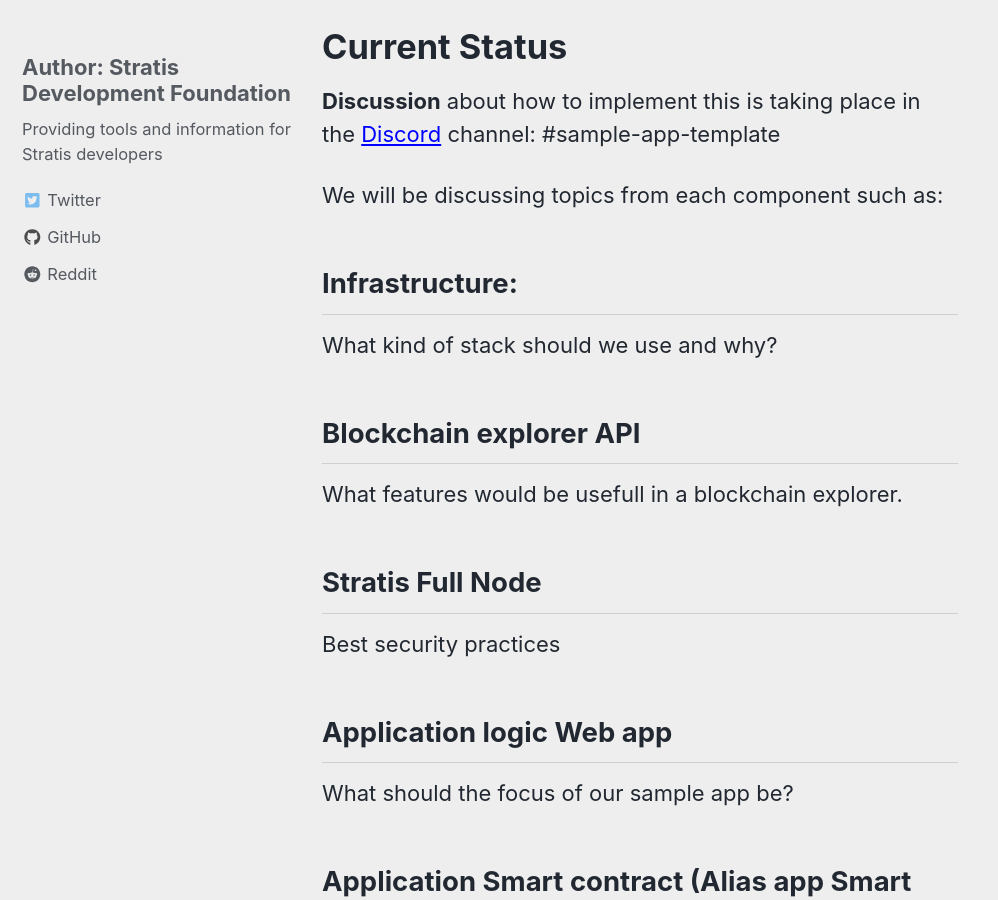
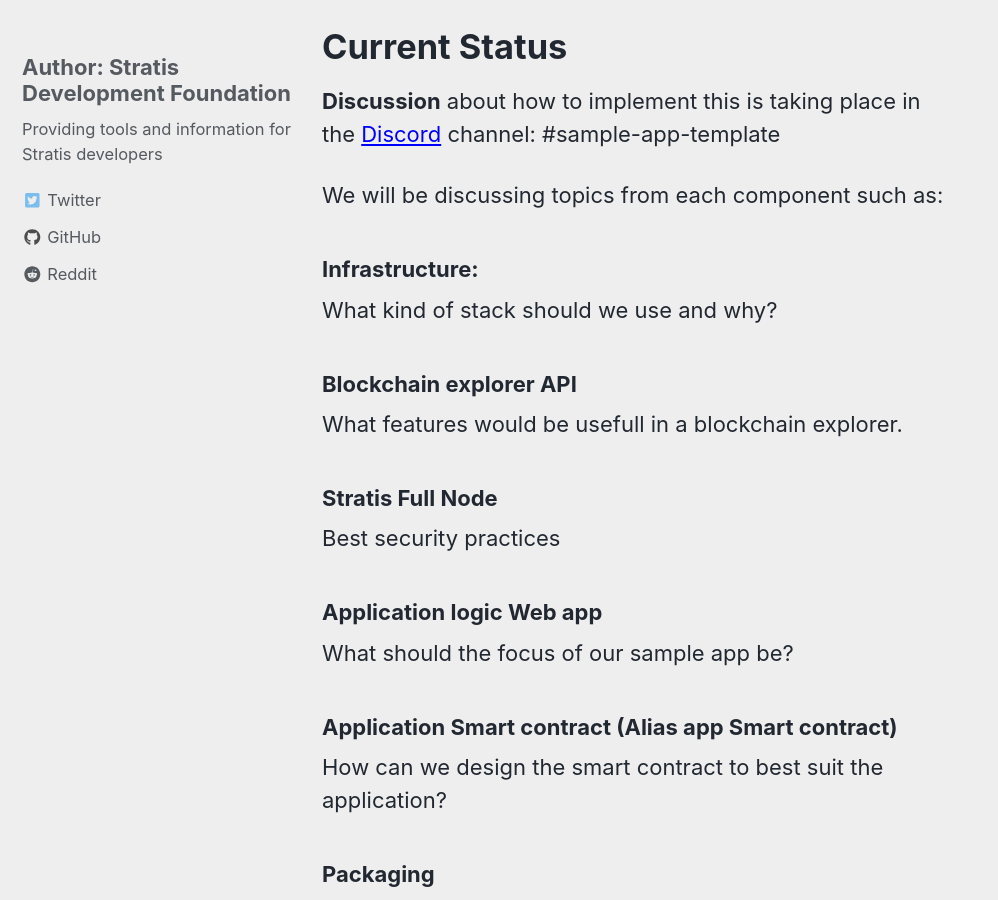
Before and after one commit to StratisDevelopmentFoundation/StratisDevelopmentFoundation.github.io, a Jekyll site: the page built from _pages/projects/End2EndBCappTemplate.md, in a window 1280 px wide and 900 px high, scrolled down 3716 px. Shown: the whole window, without its empty margins (0-998 px from the left). Built offline with Jekyll 4.4.1, drawn with Linux system fonts in a browser that asks for light colours; nearby versions of some CDN libraries.

Commit message:
lines curent status

```diff
--- a/_pages/projects/End2EndBCappTemplate.md
+++ b/_pages/projects/End2EndBCappTemplate.md
@@ -71,22 +71,22 @@
 
 We will be discussing topics from each component such as:
 
-## Infrastructure:
+### Infrastructure:
 What kind of stack should we use and why?
 
-## Blockchain explorer API
+### Blockchain explorer API
 What features would be usefull in a blockchain explorer.
 
-## Stratis Full Node
+### Stratis Full Node
 Best security practices
 
-## Application logic Web app
+### Application logic Web app
 What should the focus of our sample app be?
 
-## Application Smart contract (Alias app Smart contract)
+### Application Smart contract (Alias app Smart contract)
 How can we design the smart contract to best suit the application?
 
-## Packaging
+### Packaging
 How can we best package this application to make it easy for developers to change the application logic and make it their own.
 
 
```
